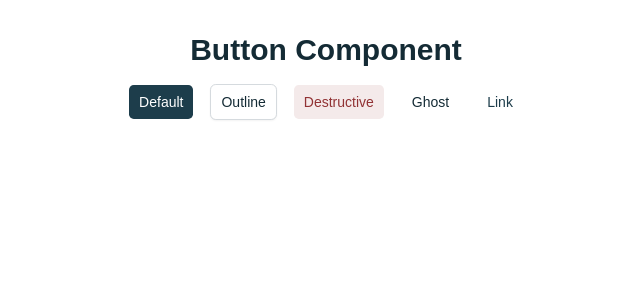
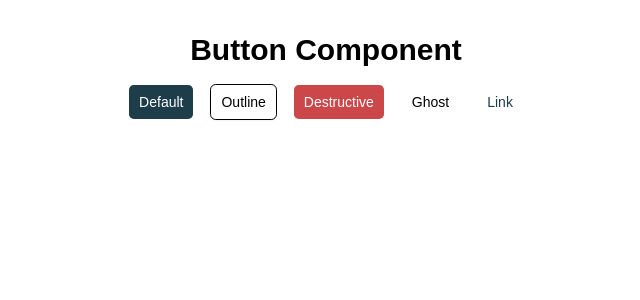
Before and after one commit to Seleyk/ncco-component-test, a React (Vite) app: page / in a window 1280 px wide. Shown: the top 300 px of the page, without its empty margins (314-954 px from the left). Built offline with nearby package versions, Linux system fonts and the light colour scheme.

Commit message:
added complete demo

```diff
--- a/sd.config.js
+++ b/sd.config.js
@@ -5,7 +5,7 @@ const sd = new StyleDictionary({
     verbosity: 'verbose'
   },
   source: [
-    'tokens/primitive.json',
+    'tokens/primitives.json',
     'tokens/semantic.json'
   ],
   platforms: {
--- a/src/components/ui/button.tsx
+++ b/src/components/ui/button.tsx
@@ -9,7 +9,7 @@ const buttonVariants = cva(
   {
     variants: {
       variant: {
-        default: "bg-primary text-primary-foreground hover:bg-primary/80",
+        default: "bg-primary text-primary-foreground hover:bg-primary/80 active:bg-primary/90",
         outline:
           "border-border bg-background shadow-xs hover:bg-muted hover:text-foreground aria-expanded:bg-muted aria-expanded:text-foreground dark:border-input dark:bg-input/30 dark:hover:bg-input/50",
         secondary:
@@ -17,7 +17,7 @@ const buttonVariants = cva(
         ghost:
           "hover:bg-muted hover:text-foreground aria-expanded:bg-muted aria-expanded:text-foreground dark:hover:bg-muted/50",
         destructive:
-          "bg-destructive/10 text-destructive hover:bg-destructive/20 focus-visible:border-destructive/40 focus-visible:ring-destructive/20 dark:bg-destructive/20 dark:hover:bg-destructive/30 dark:focus-visible:ring-destructive/40",
+          "bg-destructive text-primary-foreground hover:bg-destructive/20 focus-visible:border-destructive/40 focus-visible:ring-destructive/20 dark:bg-destructive/20 dark:hover:bg-destructive/30 dark:focus-visible:ring-destructive/40",
         link: "text-primary underline-offset-4 hover:underline",
       },
       size: {
--- a/src/styles/tokens.css
+++ b/src/styles/tokens.css
@@ -11,6 +11,7 @@
   --ncco-color-black: #000000;
   --ncco-color-tomato-50: #f7e4e5;
   --ncco-color-tomato-300: #cb4749;
+  --ncco-color-tomato-500: #ee4b2b;
   --ncco-color-tomato-600: #913234;
   --ncco-color-tomato-900: #571e1f;
   --ncco-color-charcoal-50: #dee3ef;
@@ -23,15 +24,9 @@
   --ncco-color-base-primary: var(--ncco-color-charcoal-600);
   --ncco-color-base-secondary: var(--ncco-color-neutral-500);
   --ncco-color-base-foreground: var(--ncco-color-white);
-  --ncco-color-base-destructive: var(--ncco-color-tomato-600);
-  --ncco-color-base-muted-foreground: var(--ncco-color-charcoal-50);
-  --ncco-color-text-default: var(--ncco-color-charcoal-900);
-  --ncco-color-text-muted: var(--ncco-color-charcoal-300);
-  --ncco-color-text-inverse: var(--ncco-color-white);
-  --ncco-color-background-default: var(--ncco-color-white);
-  --ncco-color-background-subtle: var(--ncco-color-charcoal-50);
-  --ncco-color-border-default: var(--ncco-color-neutral-200);
-  --ncco-color-border-focus: var(--ncco-color-charcoal-600);
+  --ncco-color-base-destructive: var(--ncco-color-tomato-300);
+  --ncco-color-base-muted-forground: var(--ncco-color-charcoal-50);
+  --ncco-color-base-brand-neutrals: var(--ncco-color-neutral-500);
   --ncco-color-focus-ring: var(--ncco-color-neutral-200);
   --ncco-color-focus-ring-error: var(--ncco-color-tomato-50);
 }
--- a/tokens/primitive.json
+++ b/tokens/primitives.json
@@ -82,6 +82,16 @@
         },
         "$type": "color",
         "$value": "#cb4749"
+      },
+      "500": {
+        "$extensions": {
+          "com.figma.scopes": [
+            "ALL_SCOPES"
+          ],
+          "com.figma.hiddenFromPublishing": false
+        },
+        "$type": "color",
+        "$value": "#ee4b2b"
       },
       "600": {
         "$extensions": {
--- a/tokens/semantic.json
+++ b/tokens/semantic.json
@@ -1,28 +1,72 @@
 {
   "color": {
     "base": {
-      "primary": { "$type": "color", "$value": "{color.charcoal.600}" },
-      "secondary": { "$type": "color", "$value": "{color.neutral.500}" },
-      "foreground": { "$type": "color", "$value": "{color.white}" },
-      "destructive": { "$type": "color", "$value": "{color.tomato.600}" },
-      "mutedForeground": { "$type": "color", "$value": "{color.charcoal.50}" }
-    },
-    "text": {
-      "default": { "$type": "color", "$value": "{color.charcoal.900}" },
-      "muted": { "$type": "color", "$value": "{color.charcoal.300}" },
-      "inverse": { "$type": "color", "$value": "{color.white}" }
-    },
-    "background": {
-      "default": { "$type": "color", "$value": "{color.white}" },
-      "subtle": { "$type": "color", "$value": "{color.charcoal.50}" }
-    },
-    "border": {
-      "default": { "$type": "color", "$value": "{color.neutral.200}" },
-      "focus": { "$type": "color", "$value": "{color.charcoal.600}" }
+      "primary": {
+        "$extensions": {
+          "com.figma.scopes": ["ALL_SCOPES"],
+          "com.figma.hiddenFromPublishing": false
+        },
+        "$type": "color",
+        "$value": "{color.charcoal.600}"
+      },
+      "secondary": {
+        "$extensions": {
+          "com.figma.scopes": ["ALL_SCOPES"],
+          "com.figma.hiddenFromPublishing": false
+        },
+        "$type": "color",
+        "$value": "{color.neutral.500}"
+      },
+      "foreground": {
+        "$extensions": {
+          "com.figma.scopes": ["ALL_SCOPES"],
+          "com.figma.hiddenFromPublishing": false
+        },
+        "$type": "color",
+        "$value": "{color.white}"
+      },
+      "destructive": {
+        "$extensions": {
+          "com.figma.scopes": ["ALL_SCOPES"],
+          "com.figma.hiddenFromPublishing": false
+        },
+        "$type": "color",
+        "$value": "{color.tomato.300}"
+      },
+      "mutedForground": {
+        "$extensions": {
+          "com.figma.scopes": ["ALL_SCOPES"],
+          "com.figma.hiddenFromPublishing": false
+        },
+        "$type": "color",
+        "$value": "{color.charcoal.50}"
+      },
+      "brandNeutrals": {
+        "$extensions": {
+          "com.figma.scopes": ["ALL_SCOPES"],
+          "com.figma.hiddenFromPublishing": false
+        },
+        "$type": "color",
+        "$value": "{color.neutral.500}"
+      }
     },
     "focus": {
-      "ring": { "$type": "color", "$value": "{color.neutral.200}" },
-      "ringError": { "$type": "color", "$value": "{color.tomato.50}" }
+      "ring": {
+        "$extensions": {
+          "com.figma.scopes": ["ALL_SCOPES"],
+          "com.figma.hiddenFromPublishing": false
+        },
+        "$type": "color",
+        "$value": "{color.neutral.200}"
+      },
+      "ring-error": {
+        "$extensions": {
+          "com.figma.scopes": ["ALL_SCOPES"],
+          "com.figma.hiddenFromPublishing": false
+        },
+        "$type": "color",
+        "$value": "{color.tomato.50}"
+      }
     }
   }
 }
```
